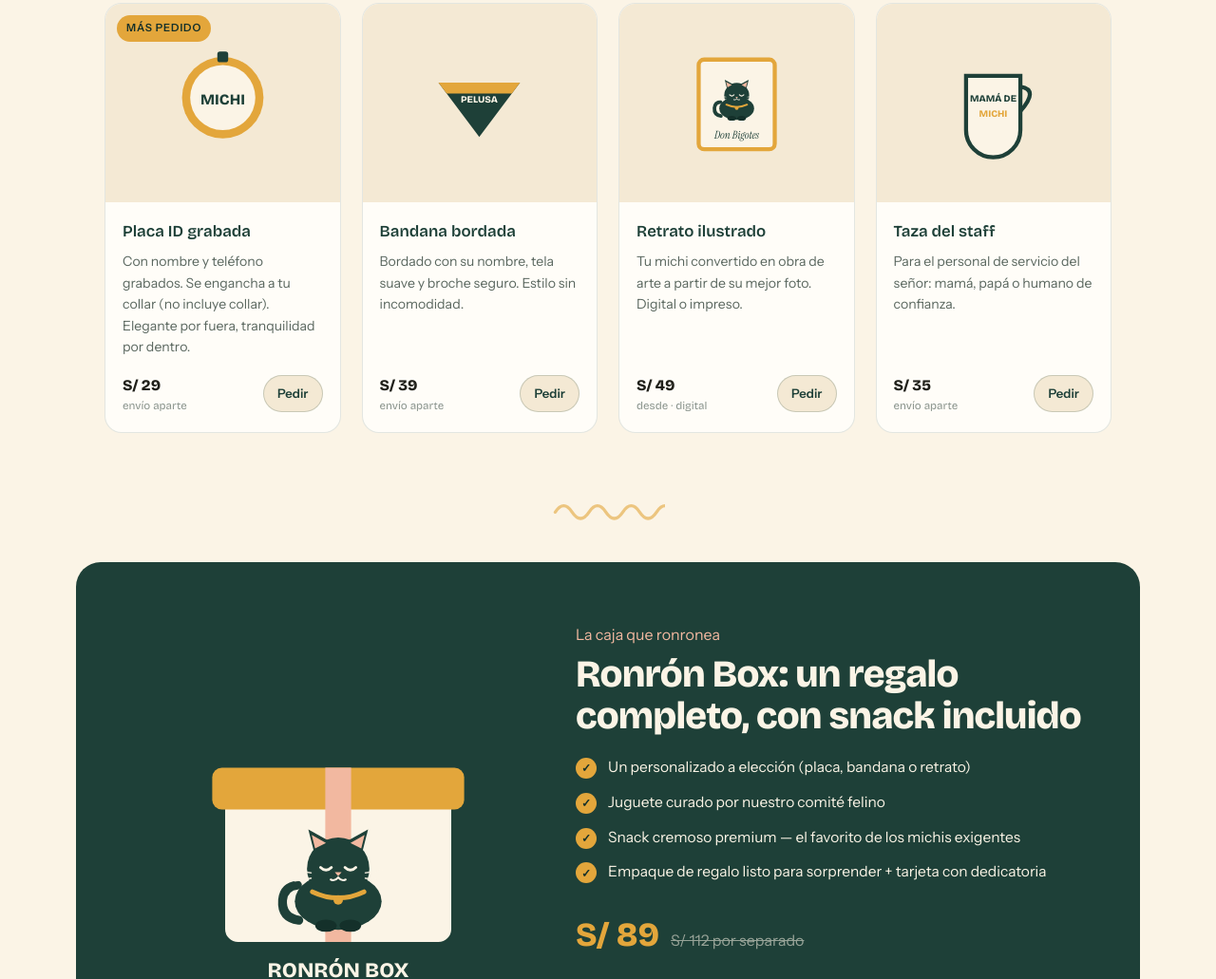
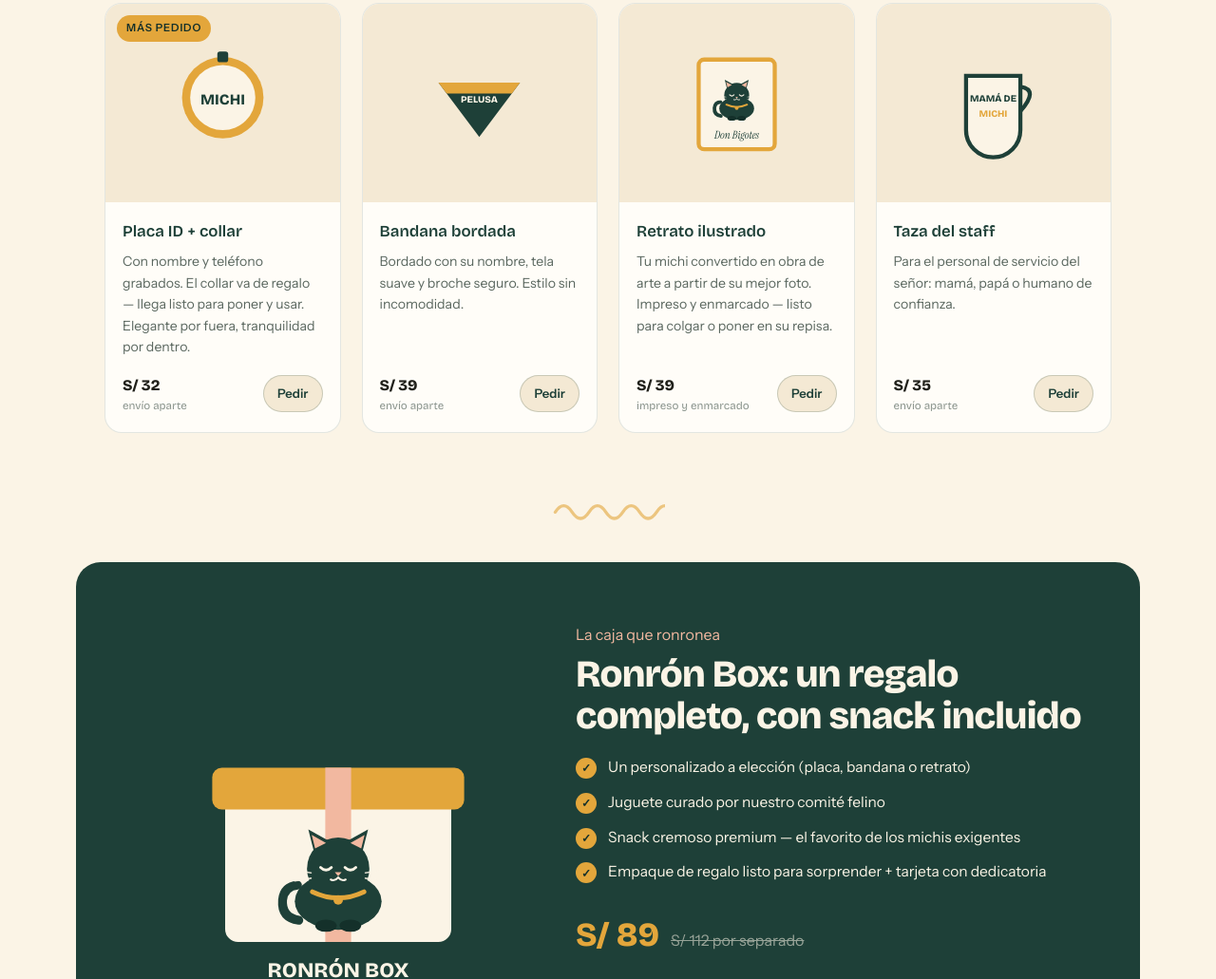
Before and after one commit to elsenorronron-bot/senorronron-web, a plain HTML site: page index.html in a window 1280 px wide. Shown: the part 1055-2086 px from the top of the page at 95% size. Drawn offline with nearby package versions, Linux system fonts and the light colour scheme.

Commit message:
Add files via upload

```diff
--- a/index.html
+++ b/index.html
@@ -411,9 +411,9 @@ body.hunting .hunter-cat{display:block}
         <span class="tag">Más pedido</span>
         <div class="card-art"><svg viewBox="0 0 100 100" aria-hidden="true"><circle cx="50" cy="46" r="30" fill="#E3A63B"/><circle cx="50" cy="46" r="24" fill="#FBF4E6"/><text x="50" y="51" text-anchor="middle" font-family="Bricolage Grotesque" font-weight="800" font-size="11" fill="#1E4038">MICHI</text><rect x="46" y="12" width="8" height="8" rx="2" fill="#1E4038"/></svg></div>
         <div class="card-body">
-          <h3>Placa ID grabada</h3>
-          <p>Con nombre y teléfono grabados. Se engancha a tu collar (no incluye collar). Elegante por fuera, tranquilidad por dentro.</p>
-          <div class="row"><span class="price">S/ 29<small>envío aparte</small></span><a class="mini-btn" href="https://wa.me/51938263651?text=Hola%2C%20quiero%20una%20Placa%20ID%20grabada" target="_blank" rel="noopener">Pedir</a></div>
+          <h3>Placa ID + collar</h3>
+          <p>Con nombre y teléfono grabados. El collar va de regalo — llega listo para poner y usar. Elegante por fuera, tranquilidad por dentro.</p>
+          <div class="row"><span class="price">S/ 32<small>envío aparte</small></span><a class="mini-btn" href="https://wa.me/51938263651?text=Hola%2C%20quiero%20una%20Placa%20ID%20con%20collar" target="_blank" rel="noopener">Pedir</a></div>
         </div>
       </article>
       <article class="card reveal">
@@ -428,8 +428,8 @@ body.hunting .hunter-cat{display:block}
         <div class="card-art"><svg viewBox="0 0 100 100" aria-hidden="true"><rect x="22" y="18" width="56" height="66" rx="4" fill="#FBF4E6" stroke="#E3A63B" stroke-width="3"/><use href="#ronron-cat" transform="translate(30 26) scale(.2)"/><text x="50" y="76" text-anchor="middle" font-family="Instrument Serif" font-style="italic" font-size="8" fill="#1E4038">Don Bigotes</text></svg></div>
         <div class="card-body">
           <h3>Retrato ilustrado</h3>
-          <p>Tu michi convertido en obra de arte a partir de su mejor foto. Digital o impreso.</p>
-          <div class="row"><span class="price">S/ 49<small>desde · digital</small></span><a class="mini-btn" href="https://wa.me/51938263651?text=Hola%2C%20quiero%20un%20Retrato%20ilustrado" target="_blank" rel="noopener">Pedir</a></div>
+          <p>Tu michi convertido en obra de arte a partir de su mejor foto. Impreso y enmarcado — listo para colgar o poner en su repisa.</p>
+          <div class="row"><span class="price">S/ 39<small>impreso y enmarcado</small></span><a class="mini-btn" href="https://wa.me/51938263651?text=Hola%2C%20quiero%20un%20Retrato%20ilustrado" target="_blank" rel="noopener">Pedir</a></div>
         </div>
       </article>
       <article class="card reveal">
```
